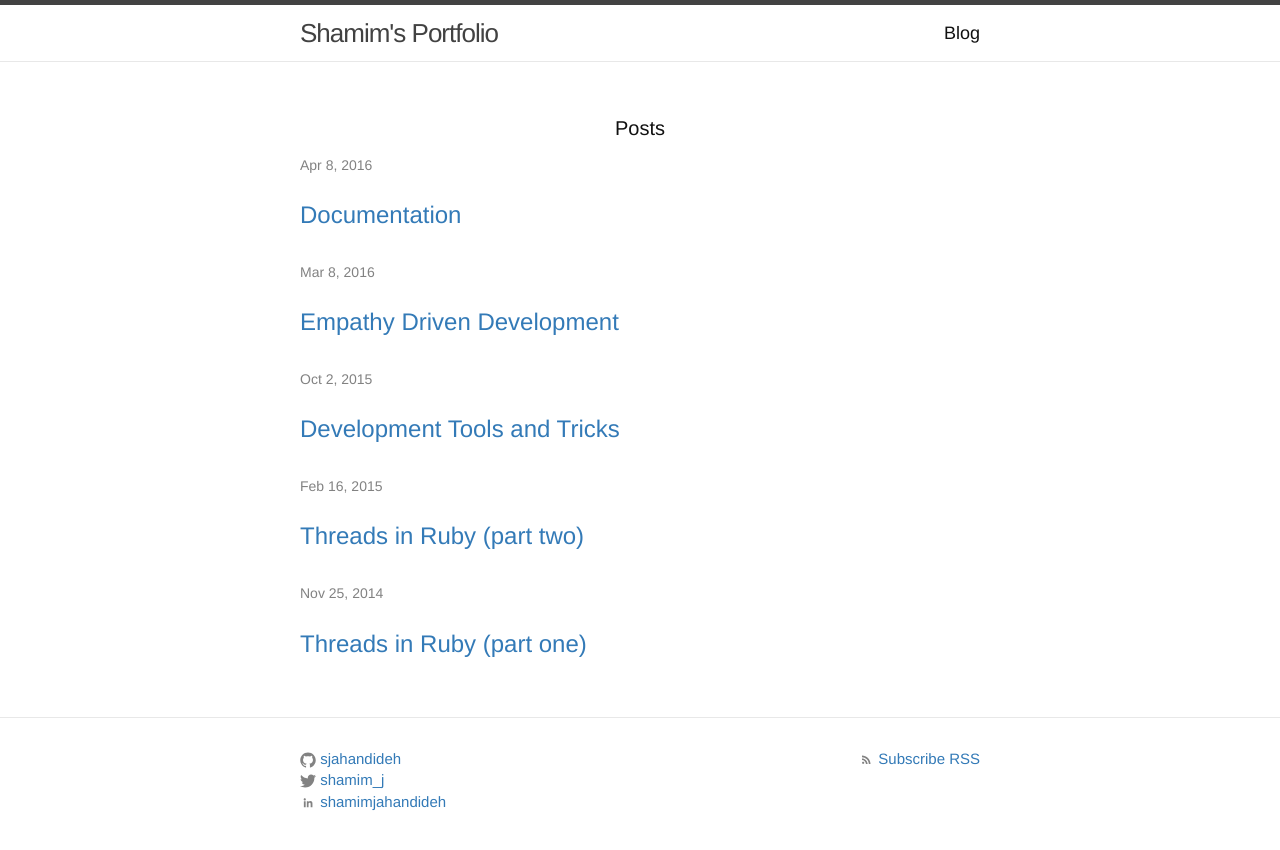
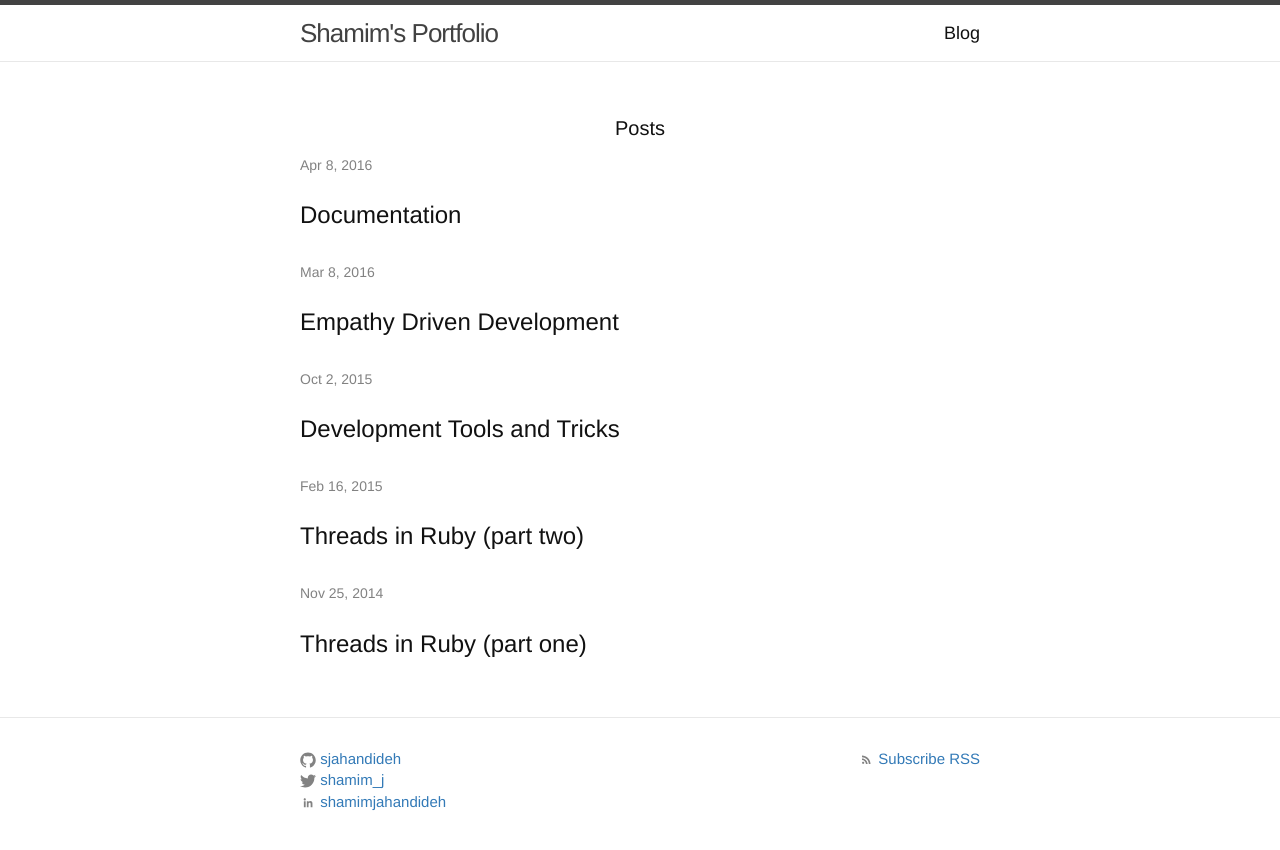
Before and after one commit to sjahandideh/sjahandideh.github.io, a Jekyll site: the page built from blog.html, in a window 1280 px wide. Shown: the top 850 px of the page. Built offline with Jekyll 4.4.1, drawn with Linux system fonts in a browser that asks for light colours; Markdown is read by kramdown in place of the engine named in the settings.

Commit message:
chaning link colors for blogs page

```diff
--- a/_sass/_layout.scss
+++ b/_sass/_layout.scss
@@ -187,6 +187,12 @@
 .post-link {
     display: block;
     font-size: 24px;
+    &:link {
+      color: $text-color;
+    }
+    &:visited, &:hover, &:active {
+      color: $grey-color;
+    }
 }
 
 
```
